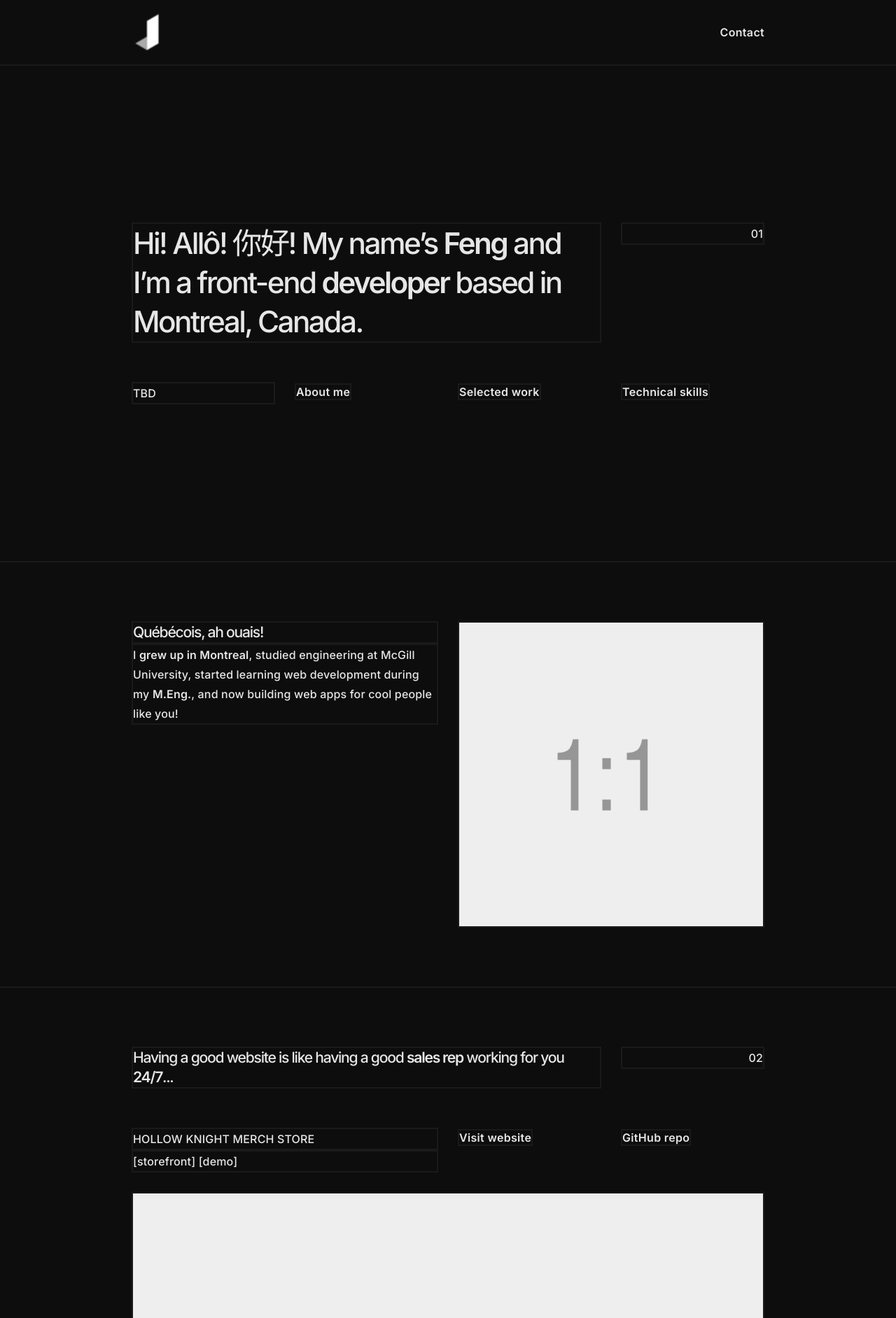
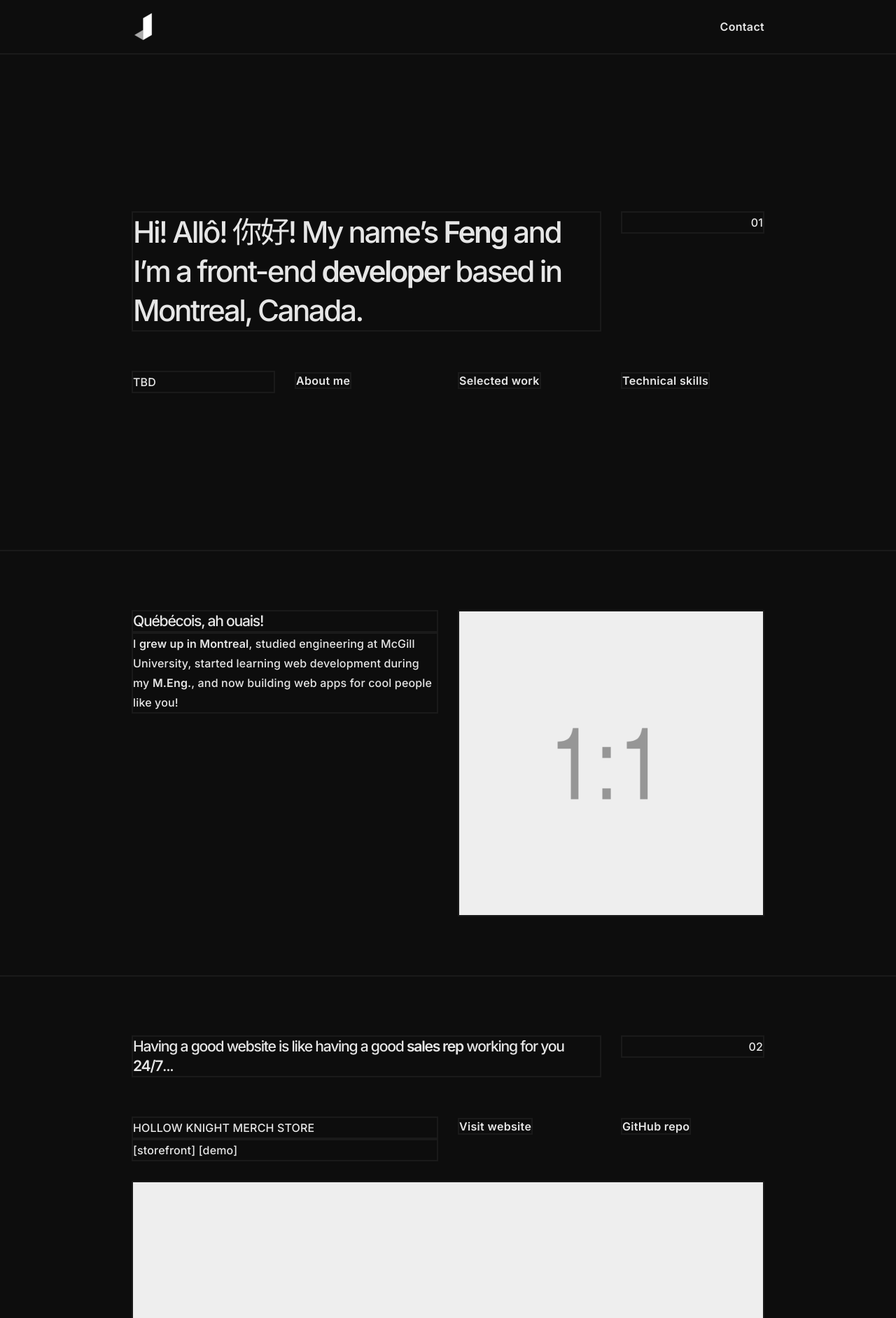
Before and after one commit to jingtianfeng/jtfeng-personal-1, a Jekyll site: the page built from index.html, in a window 1280 px wide. Shown: the top 1884 px of the page at 70% size. Built offline with Jekyll 4.4.1, drawn with Linux system fonts in a browser that asks for light colours.

Commit message:
Update nav-top: tweak logo width and height

```diff
--- a/_includes/nav-top.html
+++ b/_includes/nav-top.html
@@ -3,7 +3,7 @@
         <div class="d-flex align-items-center justify-content-between">
             <a href="/">
                 <img src="/assets/img/logo.png" alt="Website logo"
-                     height="64" width="44">
+                     width="33" height="48">
             </a>
             <a href="#footer">
                 Contact
```
